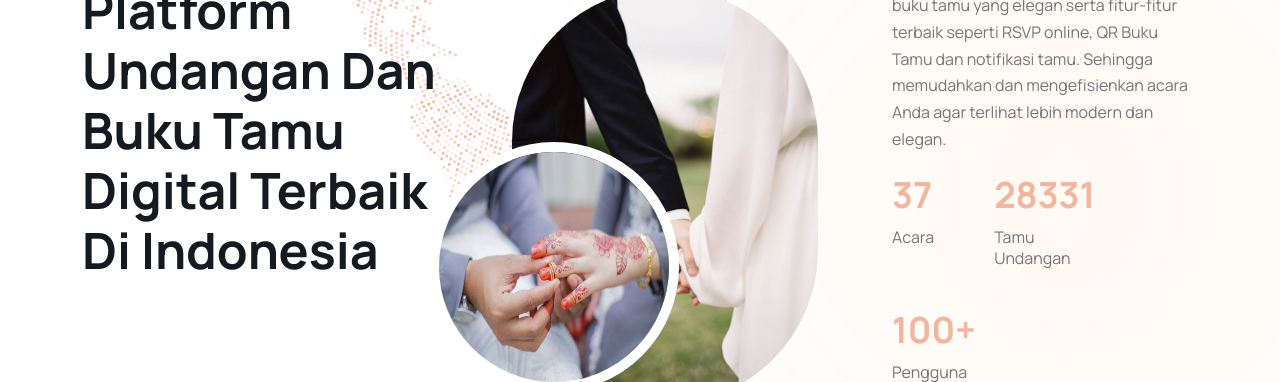
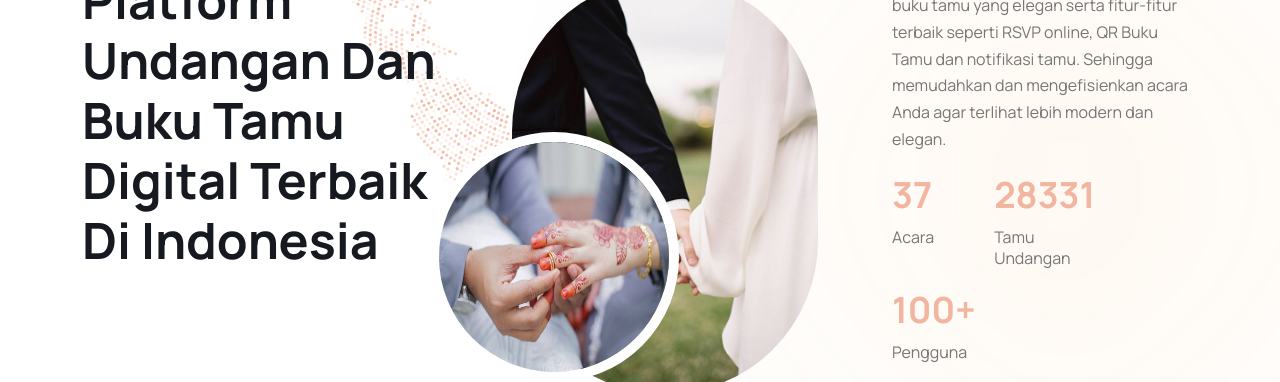
Before and after one commit to mfahmialif/landing-page-ex-1, a plain HTML site: page index.html in a window 1280 px wide. Shown: the part 1153-1535 px from the top of the page. Drawn offline with Linux system fonts and the light colour scheme; no server answers; a script that the page names is missing; a web font is replaced by a local one.

Commit message:
update 100+ pengguna margin top

```diff
--- a/index.html
+++ b/index.html
@@ -560,6 +560,7 @@
                   data-wow-delay="700ms"
                   data-wow-duration="1000ms"
                   style="
+                    margin-top: -20px !important;
                     translate: none;
                     rotate: none;
                     scale: none;
```
